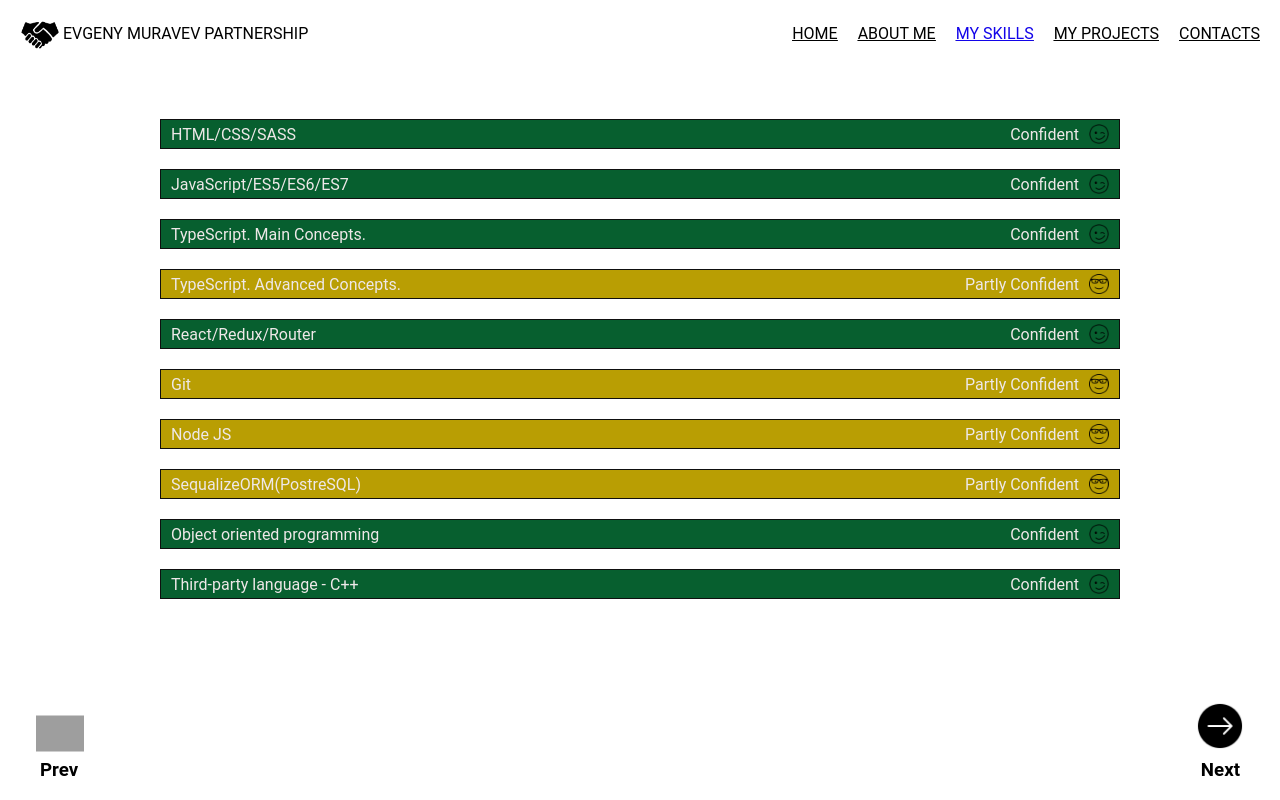
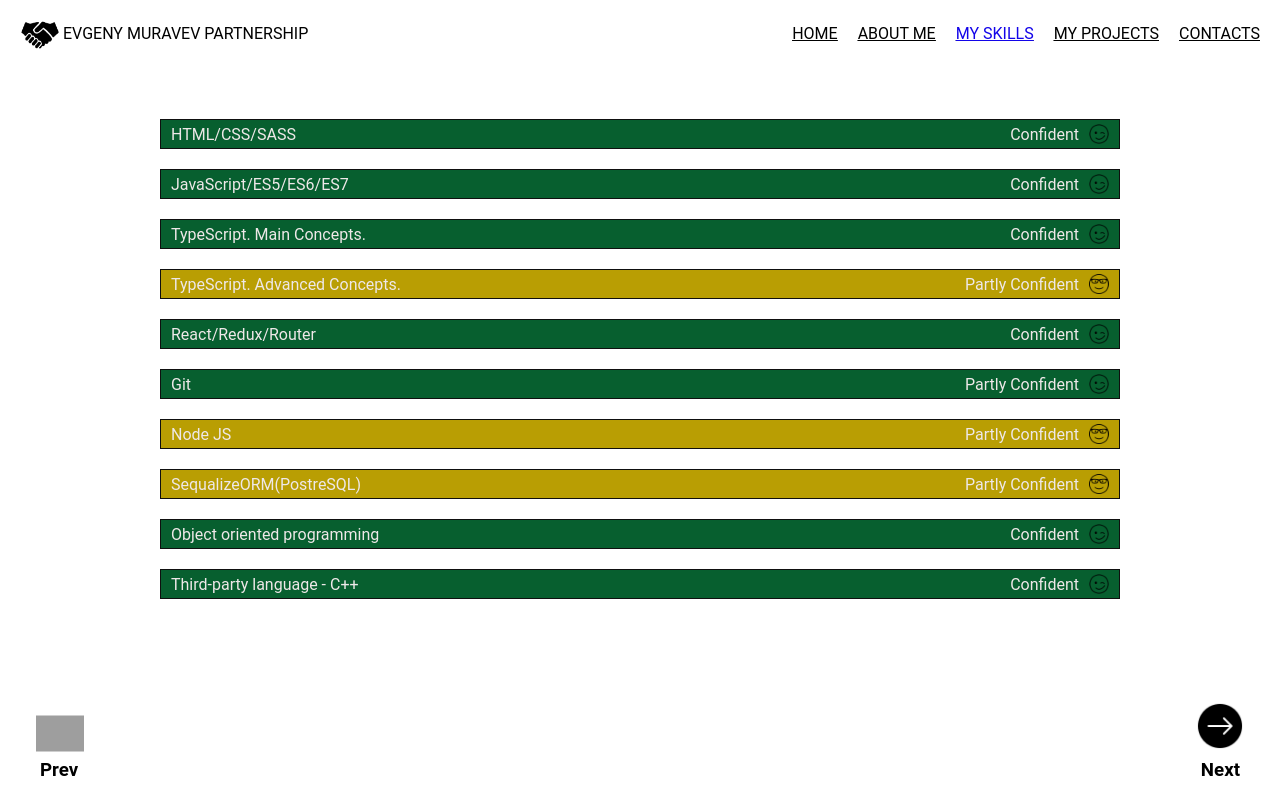
Before and after one commit to e-muravev/portfolio-page, a React (Create React App) app: page /#/skills in a window 1280 px wide. Built offline with nearby package versions, Linux system fonts and the light colour scheme; grey boxes are pictures that could not be loaded.

Commit message:
fix some css

```diff
--- a/src/MySkills/MySkills.css
+++ b/src/MySkills/MySkills.css
@@ -22,7 +22,7 @@
     padding: 0px 10px;
 }
 
-.TypeScript_A, .Git, .NodeJS, .SequalizeORM_PostreSQL {
+.TypeScript_A, .NodeJS, .SequalizeORM_PostreSQL {
     background-color: #b99e03;
 }
 
--- a/src/MySkills/MySkills.js
+++ b/src/MySkills/MySkills.js
@@ -61,7 +61,7 @@ function MySkills() {
                         <p>Git</p>
                         <div className="flex-end">
                             <p style={{marginRight: 10}}>Partly Confident</p>
-                            <img src={partly_confident} alt='smile' width="20px" height="20px"/>
+                            <img src={confident} alt='smile' width="20px" height="20px"/>
                         </div>
                     </div>
                     <div className="NodeJS flex-space-between" >
```
